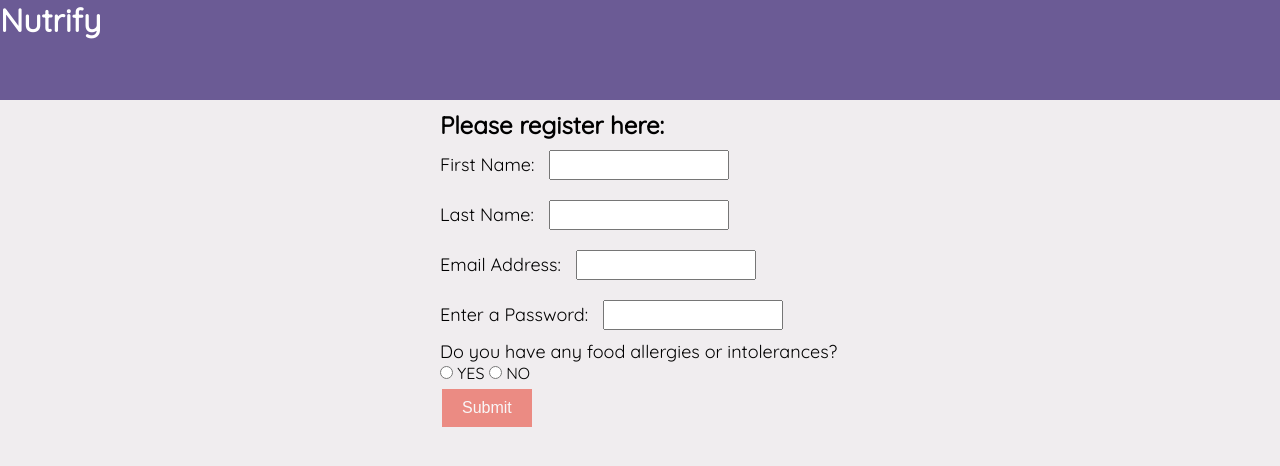
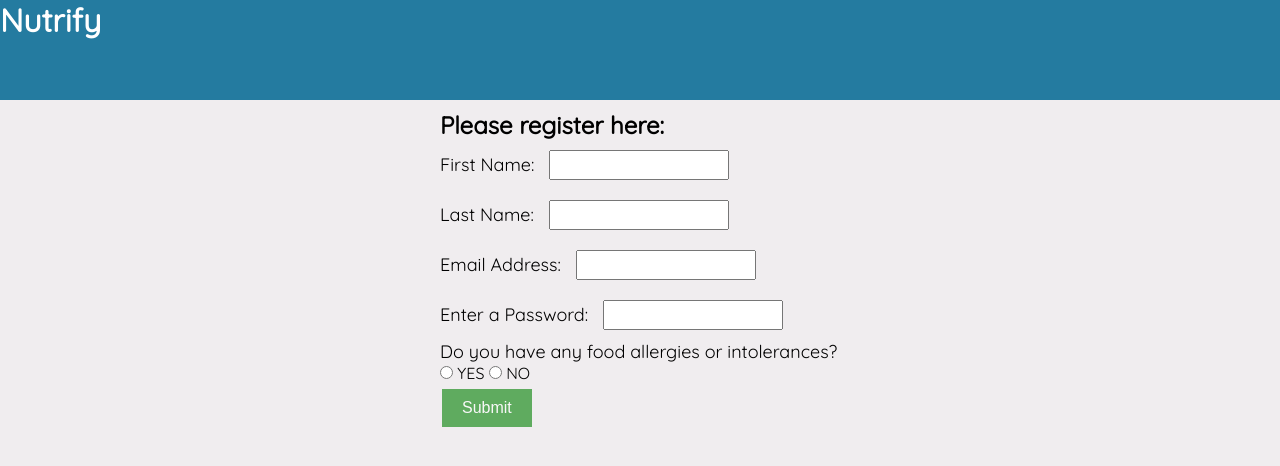
Before and after one commit to Jesskos/nutrify, a Flask app: page /register in a window 1280 px wide. Shown: the top 466 px of the page. Run offline with Flask 2, Linux system fonts and the light colour scheme.

Commit message:
changed button colors

```diff
--- a/templates/base1.html
+++ b/templates/base1.html
@@ -17,7 +17,7 @@
     }
 
 	.submitbutton {
-    background-color:  #e94b3c;
+    background-color: green;
     border: none;
     color: white;
     padding: 10px 20px;
@@ -40,7 +40,7 @@
      float: left;
      color: white;
      display: block;
-     background-color: #6B5B95;
+     background-color: #247BA0;
      position:relative;/** makes div flush on top */*/
  	}
 
@@ -57,7 +57,7 @@
  	position: relative;
  	width: 800px;
  	height: 200px;
- 	color: #944743;
+ 	color: #247BA0;
  	border: black;
  	justify-content: center;
 
--- a/templates/homepage.html
+++ b/templates/homepage.html
@@ -12,7 +12,7 @@
 
 	.top{width:;}
 	.loginbutton {
-    background-color:  #D57500;
+    background-color:  green;
     border: none;
     color: white;
     padding: 15px 32px;
@@ -26,7 +26,7 @@
 	}
 
 	.registerbutton {
-    background-color:  #853B1B;
+    background-color:  green;
     border: none;
     color: white;
     padding: 15px 32px;
@@ -53,7 +53,7 @@
      margin-bottom: 10px;
      float: left;
      display: block;
-     background-color: #6B5B95;
+     background-color: #247BA0;
      position:relative;* makes div flush on top */
  	}
 
```
